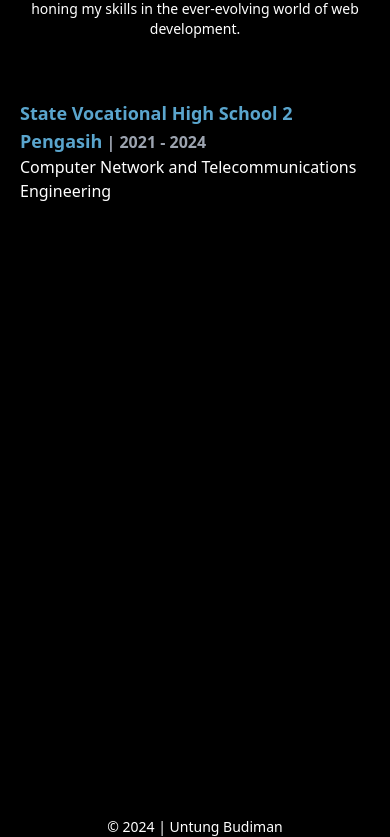
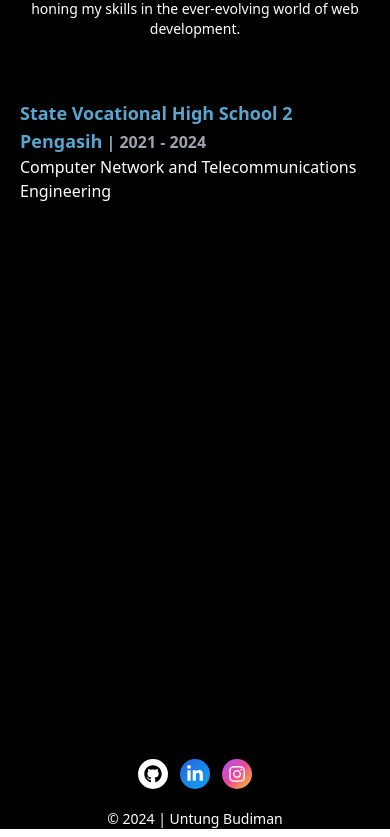
Before and after one commit to untgbdmn/Modern_Crafted, a React (Vite) app: page /about in a window 390 px wide. Shown: the part 538-1375 px from the top of the page. Built offline with nearby package versions, Linux system fonts and the light colour scheme.

Commit message:
about-page

```diff
--- a/src/pages/about-page.tsx
+++ b/src/pages/about-page.tsx
@@ -61,7 +61,13 @@ export default function AboutPage() {
                 <Experience />
             </div>
 
-            <div className="flex flex-row gap-3 items-center justify-center mt-8">
+            <div className="lg:hidden flex flex-row gap-3 items-center justify-center lg:mt-8 mt-6">
+                <div className="bg-black dark:bg-white p-1.5 flex items-center justify-center rounded-full"><FaGithub className="text-lg text-white dark:text-black" /></div>
+                <div className="bg-gradient-to-br from-blue-600 to-sky-500 p-1.5 flex items-center justify-center rounded-full"><FaLinkedinIn className="text-lg text-white" /></div>
+                <div className="bg-gradient-to-br from-purple-500 via-pink-500 to-yellow-400 p-1.5 flex items-center justify-center rounded-full"><FaInstagram className="text-lg text-white" /></div>
+            </div>
+
+            <div className="lg:flex hidden flex-row gap-3 items-center justify-center mt-8">
                 <div data-aos="fade-up" className="bg-black dark:bg-white p-1.5 flex items-center justify-center rounded-full"><FaGithub className="text-lg text-white dark:text-black" /></div>
                 <div data-aos="fade-up" className="bg-gradient-to-br from-blue-600 to-sky-500 p-1.5 flex items-center justify-center rounded-full"><FaLinkedinIn className="text-lg text-white" /></div>
                 <div data-aos="fade-up" className="bg-gradient-to-br from-purple-500 via-pink-500 to-yellow-400 p-1.5 flex items-center justify-center rounded-full"><FaInstagram className="text-lg text-white" /></div>
```
